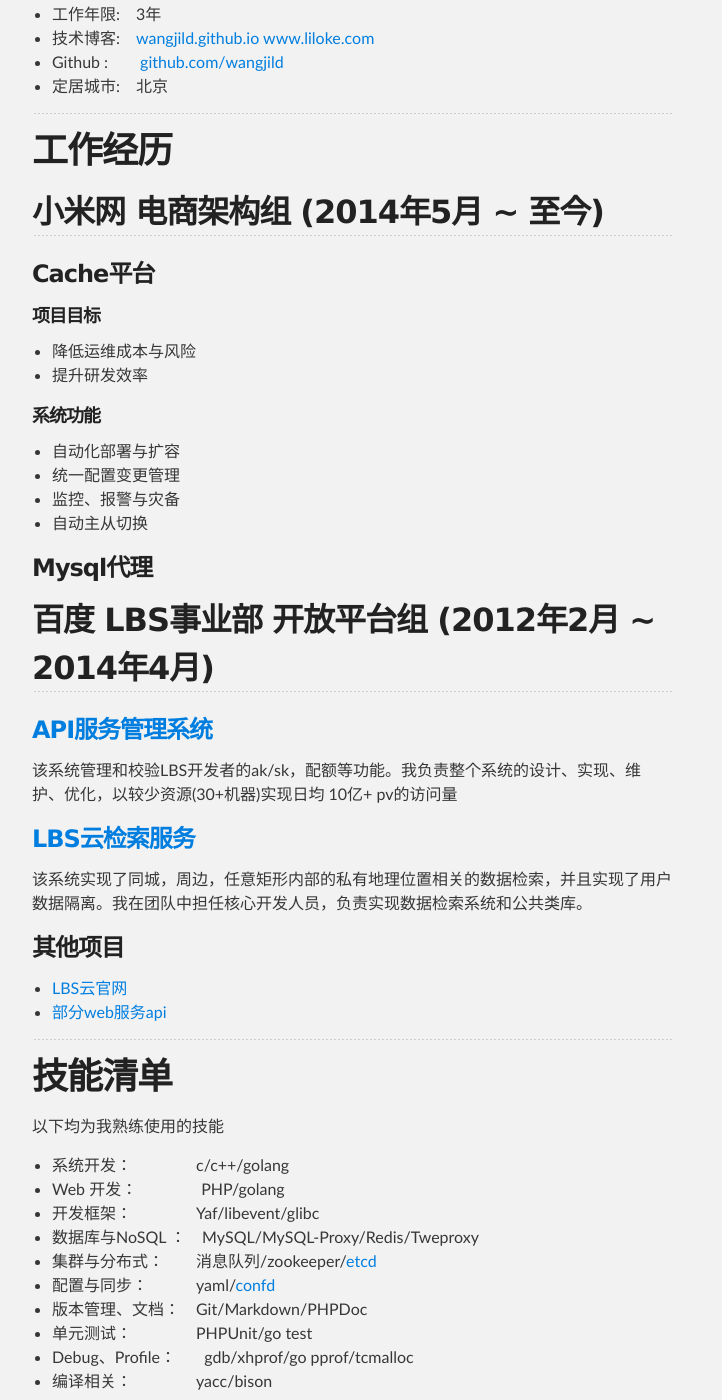
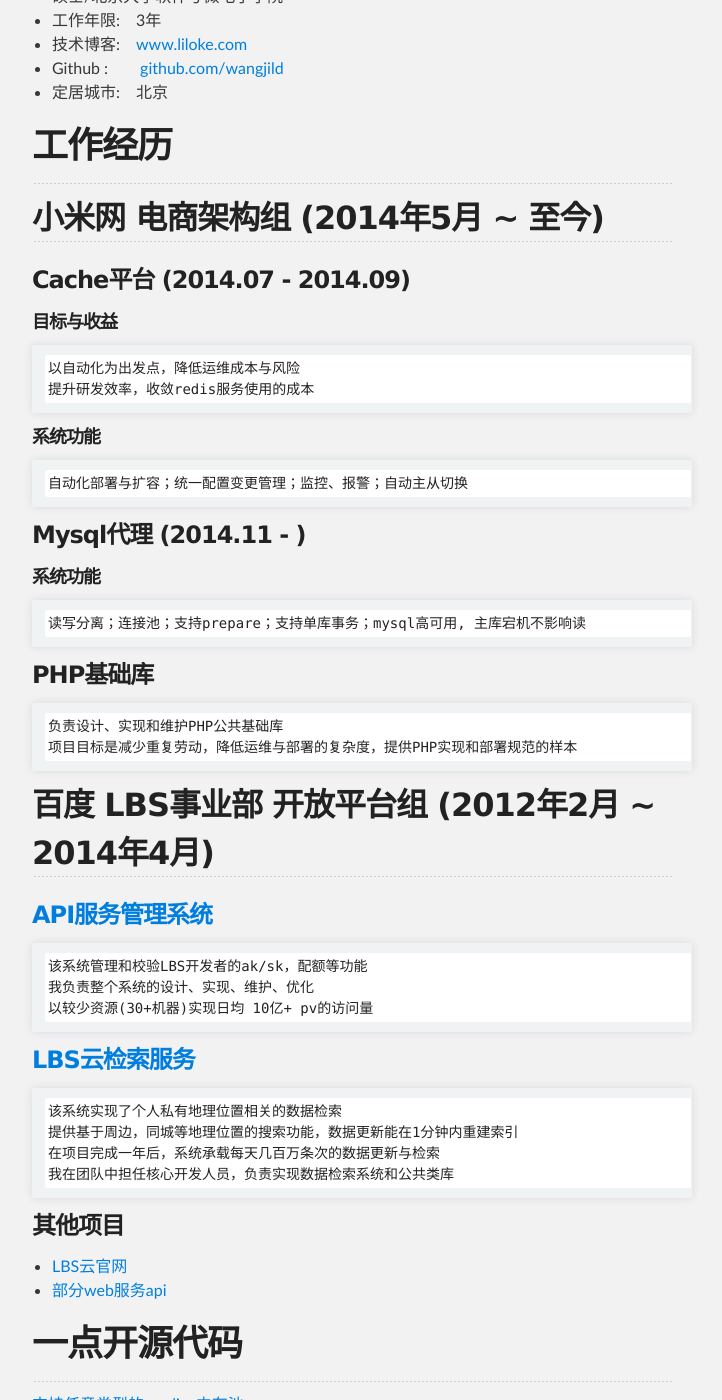
Before and after one commit to wangjild/wangjild.github.io, a Jekyll site: the page built from about/index.markdown, in a window 1280 px wide and 1400 px high, scrolled down 561 px. Shown: the whole window, without its empty margins (288-1010 px from the left). Built offline with Jekyll 4.4.1, drawn with Linux system fonts in a browser that asks for light colours; some of the changed text lies outside the part shown.

Commit message:
about me fix some typo error

````diff
--- a/about/index.markdown
+++ b/about/index.markdown
@@ -5,76 +5,98 @@
 ---
 
 # 联系方式
+---
+
 <img style="float: right" src="/images/weixin.png" alt="扫我" height="100" width="100" />
 
-- 手机: 　158******** (```非常抱歉，还是请你联系我的邮箱吧``` :)
 - Email:　[wangjild#gmail.com](mailto:wangjild@gmail.com)
 - 微信: 　请扫我 ===>>>
 - 知乎: 　[www.zhihu.com/people/wangjild](http://www.zhihu.com/people/wangjild)
+- 阅读: 　[www.douban.com/people/2634310/](http://www.douban.com/people/2634310/)
 
+# 个人信息
 ---
 
-# 个人信息
-
- - 王**/男/1988
+ - 王靖/男/1988
  - 硕士/北京大学软件与微电子学院
  - 工作年限:　3年
- - 技术博客:　[wangjild.github.io](http://wangjild.github.io)   [www.liloke.com](http://www.liloke.com)
- - Github :　　[github.com/wangjild](http://github.com/wangjild)
+ - 技术博客:　[www.liloke.com](http://www.liloke.com)
+ - Github :　　[github.com/wangjild](https://github.com/wangjild)
  - 定居城市:　北京
 
----
 
 # 工作经历
+---
 
 ## 小米网 电商架构组 (2014年5月 ~ 至今)
 
-### Cache平台
+### Cache平台 (2014.07 - 2014.09)
 
-##### 项目目标
+##### 目标与收益
 
-- 降低运维成本与风险
-- 提升研发效率
+    以自动化为出发点，降低运维成本与风险
+    提升研发效率，收敛redis服务使用的成本
 
 ##### 系统功能
 
-- 自动化部署与扩容
-- 统一配置变更管理
-- 监控、报警与灾备
-- 自动主从切换
+    自动化部署与扩容；统一配置变更管理；监控、报警；自动主从切换
 
-### Mysql代理
+### Mysql代理 (2014.11 - )
+
+##### 系统功能
+
+    读写分离；连接池；支持prepare；支持单库事务；mysql高可用, 主库宕机不影响读
+
+### PHP基础库
+
+    负责设计、实现和维护PHP公共基础库
+    项目目标是减少重复劳动，降低运维与部署的复杂度，提供PHP实现和部署规范的样本
 
 ## 百度 LBS事业部 开放平台组 (2012年2月 ~ 2014年4月)
 
 ### [API服务管理系统](http://lbsyun.baidu.com/apiconsole/key)
-该系统管理和校验LBS开发者的ak/sk，配额等功能。我负责整个系统的设计、实现、维护、优化，以较少资源(30+机器)实现日均 10亿+ pv的访问量
+    该系统管理和校验LBS开发者的ak/sk，配额等功能
+    我负责整个系统的设计、实现、维护、优化
+    以较少资源(30+机器)实现日均 10亿+ pv的访问量
 
 ### [LBS云检索服务](http://developer.baidu.com/map/index.php?title=lbscloud)
-该系统实现了同城，周边，任意矩形内部的私有地理位置相关的数据检索，并且实现了用户数据隔离。我在团队中担任核心开发人员，负责实现数据检索系统和公共类库。
+    该系统实现了个人私有地理位置相关的数据检索
+    提供基于周边，同城等地理位置的搜索功能，数据更新能在1分钟内重建索引
+    在项目完成一年后，系统承载每天几百万条次的数据更新与检索
+    我在团队中担任核心开发人员，负责实现数据检索系统和公共类库
 
 ### 其他项目
 
 - [LBS云官网](http://developer.baidu.com/map/index.php?title=%E9%A6%96%E9%A1%B5)
 - [部分web服务api](http://developer.baidu.com/map/index.php?title=webapi)
 
+
+# 一点开源代码
 ---
 
+[支持任意类型的go slice内存池](https://github.com/wangjild/pools)
+
+[一个玩具操作系统原型](https://github.com/wangjild/OS_Hacking)
+
 # 技能清单
+---
 
 以下均为我熟练使用的技能
 
-- 系统开发：　　　　c/c++/golang
-- Web 开发：　　　　PHP/golang
-- 开发框架：　　　　Yaf/libevent/glibc
-- 数据库与NoSQL ：　MySQL/MySQL-Proxy/Redis/Tweproxy
+- 系统开发：　　　　C/C++/Go
+- Web 开发：　　　　PHP/Go
+- 开发框架：　　　　yaf/libevent/glibc
+- 数据库与NoSQL ：　MySQL/MySQL-Proxy/redis/tweproxy
 - 集群与分布式：　　消息队列/zookeeper/[etcd](https://github.com/coreos/etcd)
 - 配置与同步：　　　yaml/[confd](https://github.com/kelseyhightower/confd)
-- 版本管理、文档：　Git/Markdown/PHPDoc
+- 版本管理、文档：　git/markdown/PHPDoc
 - 单元测试：　　　　PHPUnit/go test
 - Debug、Profile：　&nbsp;&nbsp;&nbsp;gdb/xhprof/go pprof/tcmalloc
 - 编译相关：　　　　yacc/bison
 
 以下均为我了解并感兴趣的技能和工具
 
-- lisp/docker/storm/angularjs/coffeescript
+- 函数式编程:　　　　lisp
+- 云计算与虚拟化:　　docker
+- 流式计算:　　　　　storm
+- 前端工具与框架:　　angularjs/coffeescript
````
Also changed, not shown: 1 other file.
